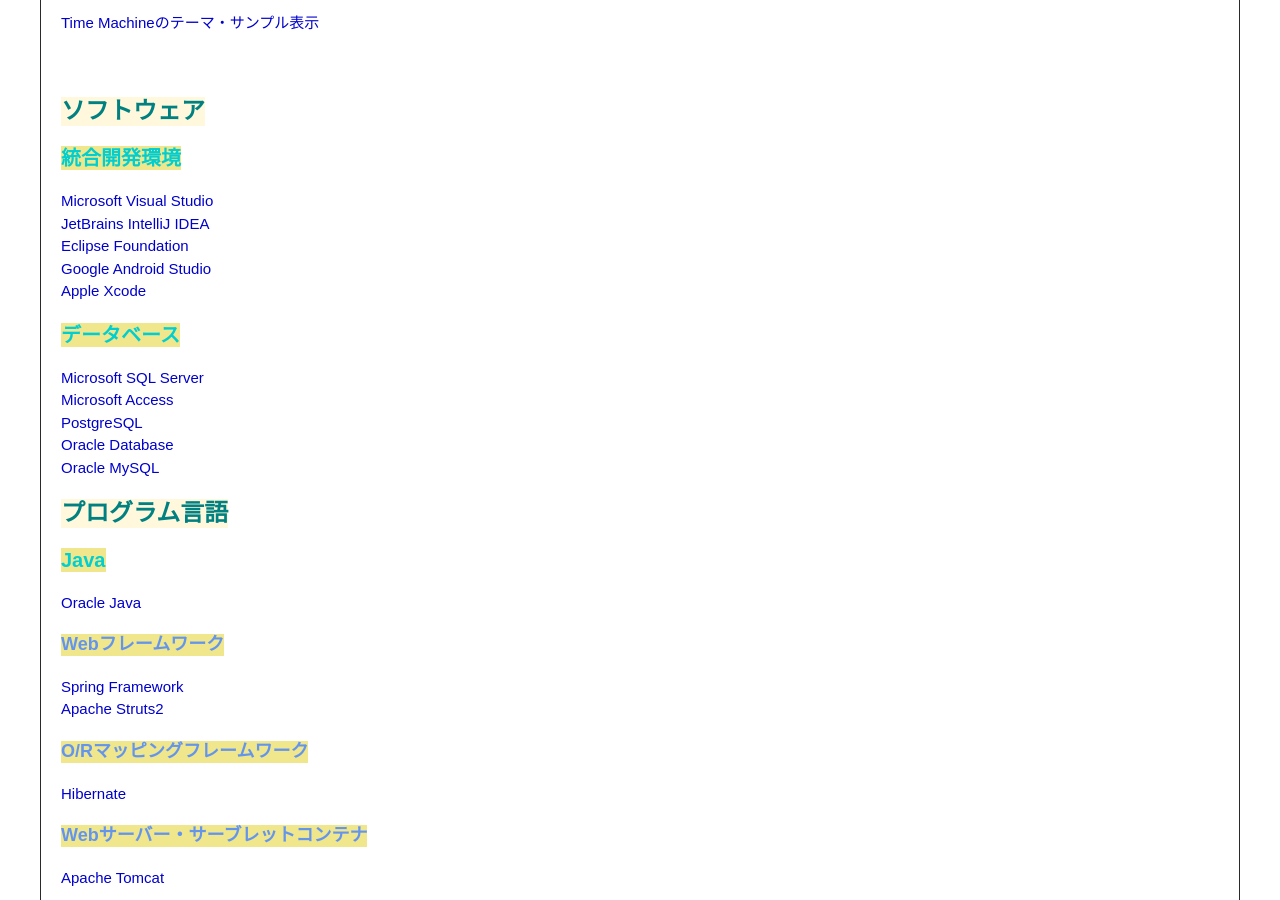
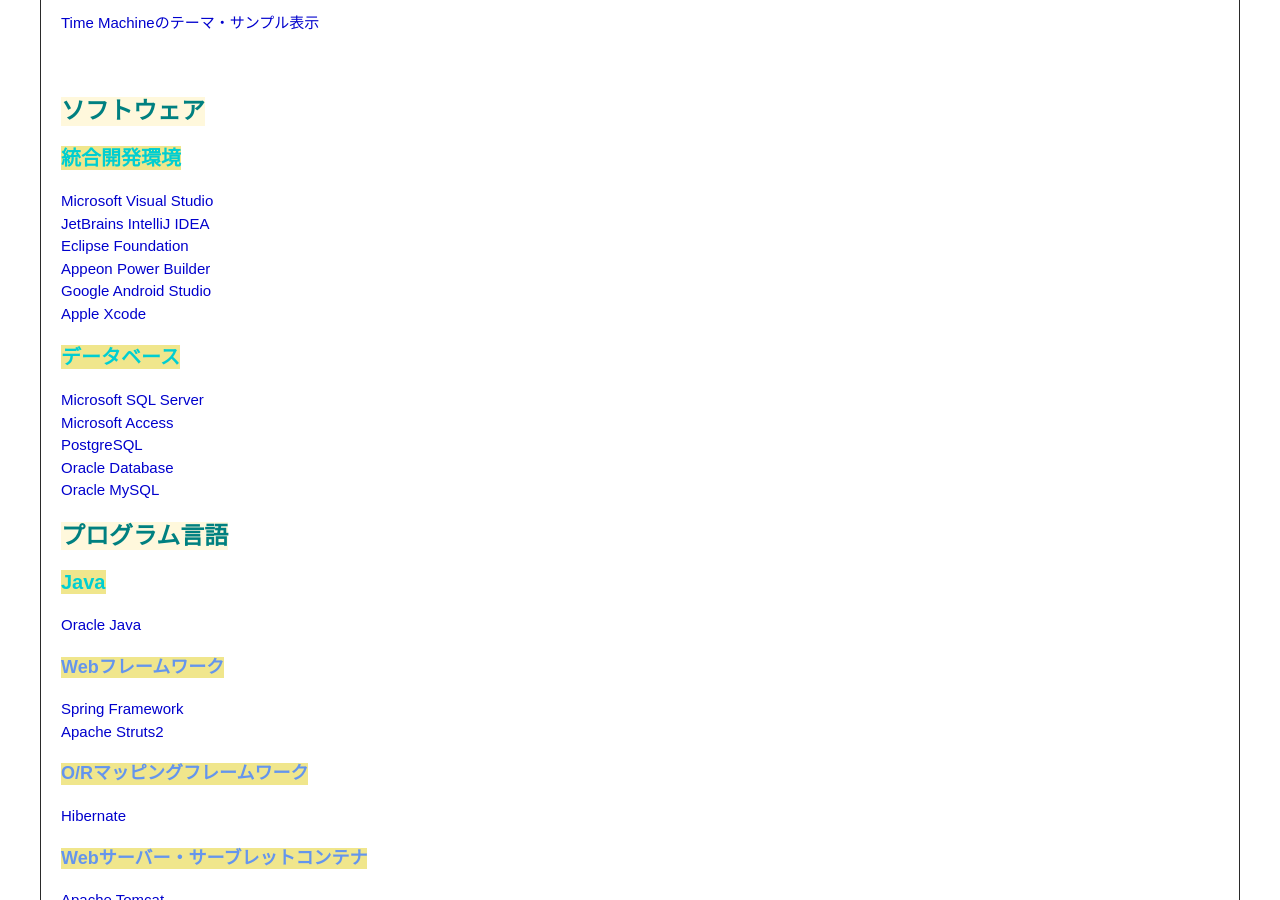
Before and after one commit to entrance-to-develop06/entrance-to-develop06.github.io, a Jekyll site: the page built from index.md, in a window 1280 px wide and 900 px high, scrolled down 420 px. Built offline with Jekyll 4.4.1, drawn with Linux system fonts in a browser that asks for light colours; nearby versions of some CDN libraries; emoji names are drawn with the system emoji font.

Commit message:
Win240204

```diff
--- a/index.md
+++ b/index.md
@@ -21,6 +21,7 @@ Github Pagesには、マークダウンファイルから.htmlファイルへ変
 [Microsoft Visual Studio](https://visualstudio.microsoft.com/ja/)
 [JetBrains IntelliJ IDEA](https://www.jetbrains.com/ja-jp/idea/)
 [Eclipse Foundation](https://www.eclipse.org/downloads/)
+[Appeon Power Builder](https://www.appeon.com/ja)
 [Google Android Studio](https://developer.android.com/studio?hl=ja)
 [Apple Xcode](https://developer.apple.com/jp/xcode/)
 
```
